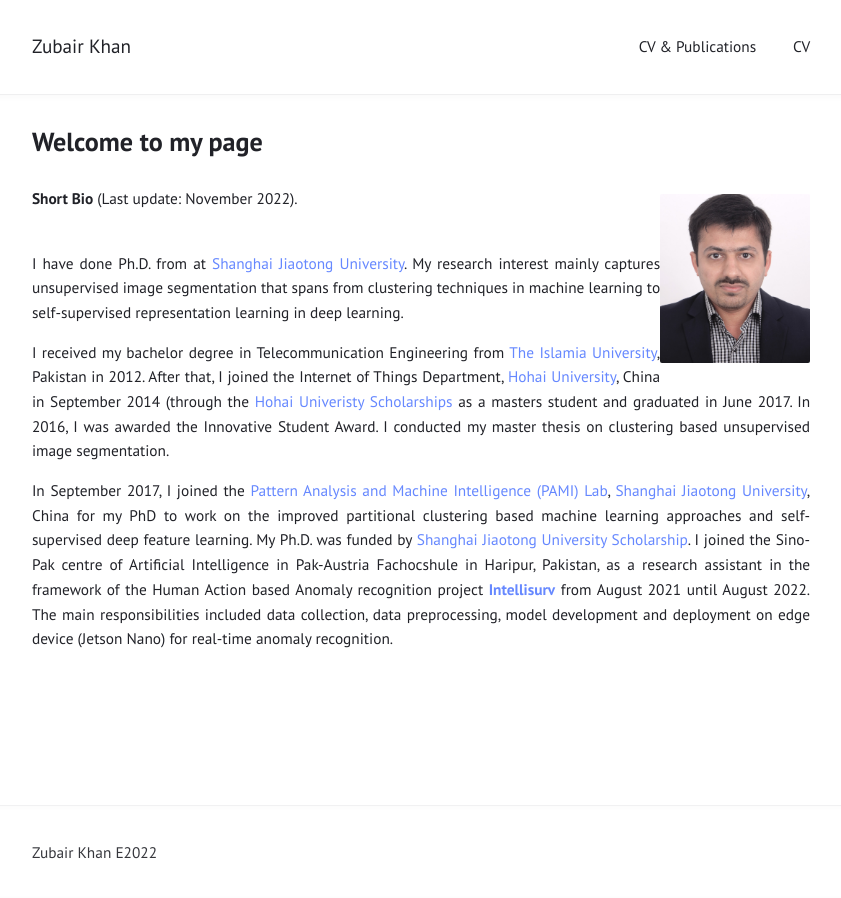
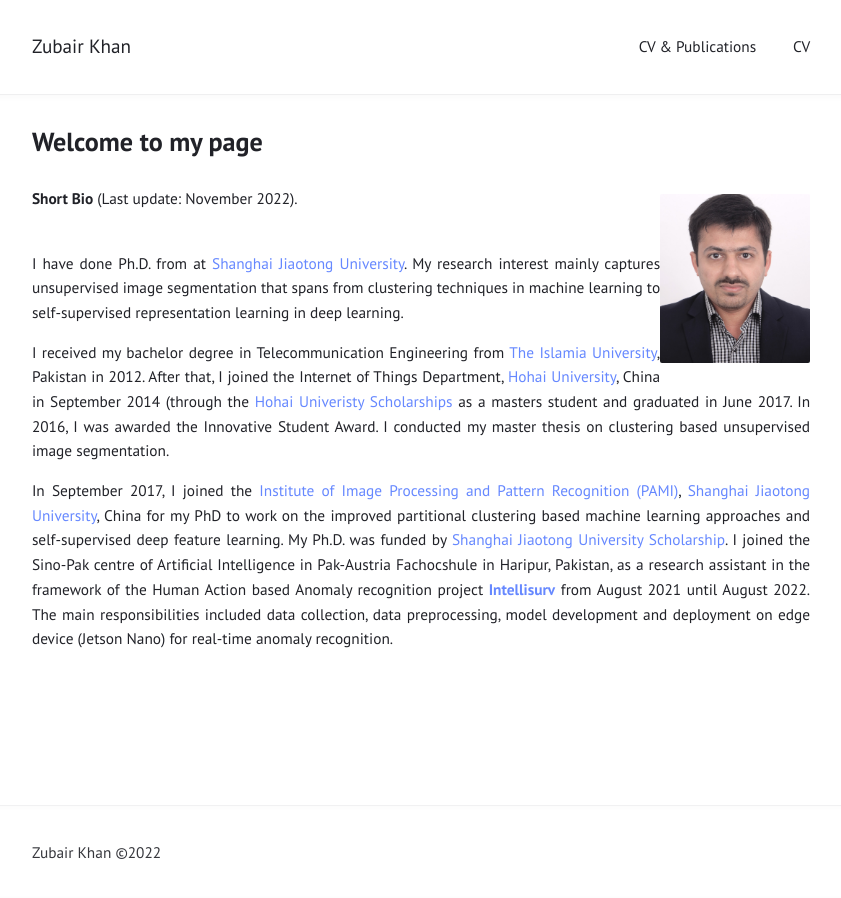
Before and after one commit to ZubairKhan001/zubairkhan.github.io, a Jekyll site: the page built from index.md, in a window 1280 px wide. Shown: the whole page, without its empty margins (219-1060 px from the left). Built offline with Jekyll 4.4.1, drawn with Linux system fonts in a browser that asks for light colours.

Commit message:
initial commit

```diff
--- a/_config.yml
+++ b/_config.yml
@@ -4,12 +4,13 @@
 
 title: "Zubair Khan"
 author: "Zubair Khan"
-description: "Zubair Khan Е2022"
+description: "Zubair Khan ©2022"
 permalink: /:title/
 lang: "en"
 excerpt_separator: "\n\n\n"
 date_format: "%B %d, %Y"
-icon: ­ЪДа # the emoji used as the favicon
+icon: 🧠 # the emoji used as the favicon
+
 # Layout
 show_social: true
 show_excerpts: false      # show article excerpts on the home page
@@ -33,6 +34,7 @@ external:                  # shows a footer with social links - for available ic
   - {title: Orcid, icon: orcid, url: "https://orcid.org/my-orcid?orcid=0000-0002-9651-5767"}
   - {title: Github, icon: github, url: "https://github.com/ZubairKhan001"}
   - {title: Stackoverflow, icon: stack-overflow, url: "https://stackoverflow.com/users/9110143/khan"}
+  - {title: PAMI SJTU, icon: landmark, url: "http://www.pami.sjtu.edu.cn/StudentDetail/49"}
 
 plugins:
  - jekyll-feed
--- a/index.md
+++ b/index.md
@@ -11,4 +11,4 @@ title: "Welcome to my page"
 
 I received my bachelor degree in Telecommunication Engineering from [The Islamia University](https://www.iub.edu.pk/), Pakistan in 2012. After that, I joined the Internet of Things Department, [Hohai University](https://en.hhu.edu.cn/), China in September 2014 (through the [Hohai Univeristy Scholarships](https://ie.hhu.edu.cn/7299/list.htm) as a masters student and graduated in June 2017. In 2016, I was awarded the Innovative Student Award. I conducted my master thesis on clustering based unsupervised image segmentation.
 
-In September 2017, I joined the [Pattern Analysis and Machine Intelligence (PAMI) Lab](http://www.pami.sjtu.edu.cn/En/Home), [Shanghai Jiaotong University](https://en.sjtu.edu.cn/), China for my PhD to work on the improved partitional clustering based machine learning approaches and self-supervised deep feature learning. My Ph.D. was funded by [Shanghai Jiaotong University Scholarship](https://isc.sjtu.edu.cn/en/content.aspx?info_lb=44&flag=2). I joined the Sino-Pak centre of Artificial Intelligence in Pak-Austria Fachocshule in Haripur, Pakistan, as a research assistant in the framework of the Human Action based Anomaly recognition project [**Intellisurv**](https://paf-iast.edu.pk/spcai_intellisurvproject2/) from August 2021 until August 2022. The main responsibilities included data collection, data preprocessing, model development and deployment on edge device (Jetson Nano) for real-time anomaly recognition.
+In September 2017, I joined the [Institute of Image Processing and Pattern Recognition (PAMI)](http://www.pami.sjtu.edu.cn/En/Home), [Shanghai Jiaotong University](https://en.sjtu.edu.cn/), China for my PhD to work on the improved partitional clustering based machine learning approaches and self-supervised deep feature learning. My Ph.D. was funded by [Shanghai Jiaotong University Scholarship](https://isc.sjtu.edu.cn/en/content.aspx?info_lb=44&flag=2). I joined the Sino-Pak centre of Artificial Intelligence in Pak-Austria Fachocshule in Haripur, Pakistan, as a research assistant in the framework of the Human Action based Anomaly recognition project [**Intellisurv**](https://paf-iast.edu.pk/spcai_intellisurvproject2/) from August 2021 until August 2022. The main responsibilities included data collection, data preprocessing, model development and deployment on edge device (Jetson Nano) for real-time anomaly recognition.
```
Also changed, not shown: publications.md (+1 -1 lines).
